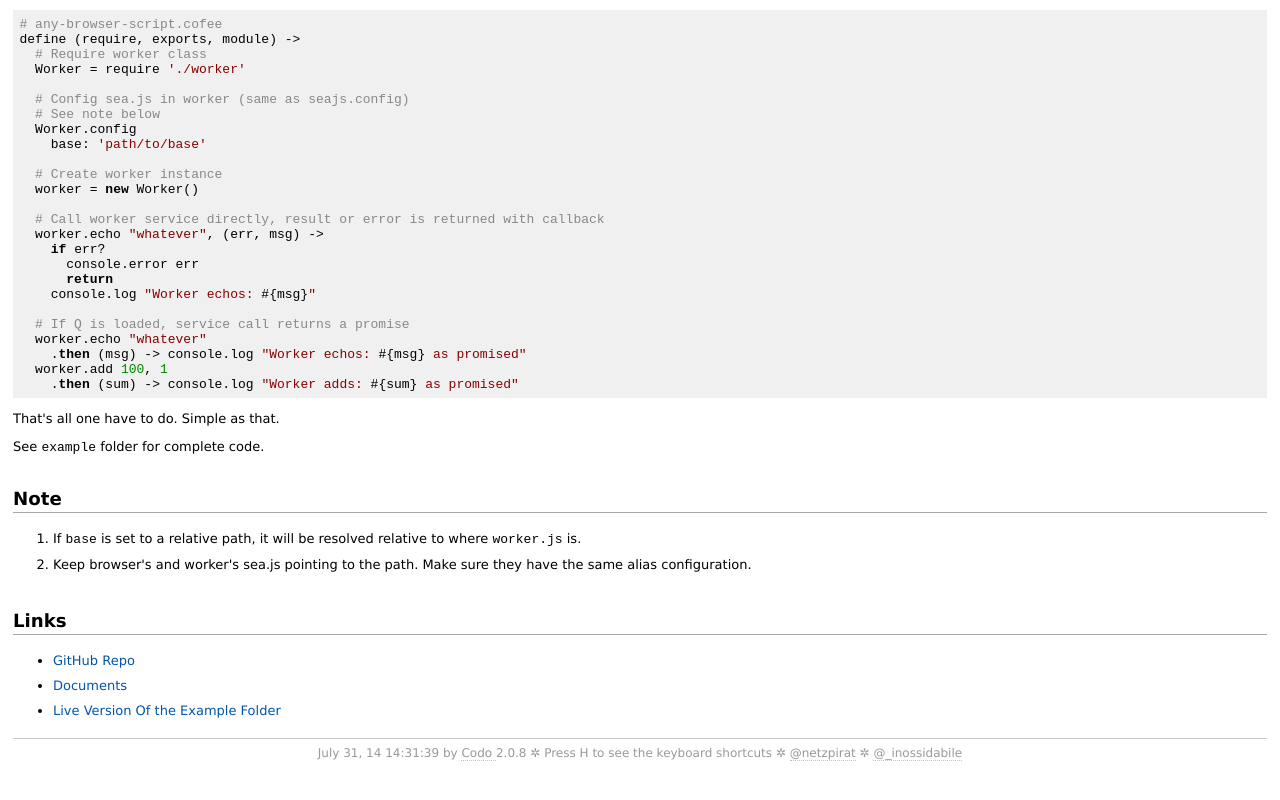
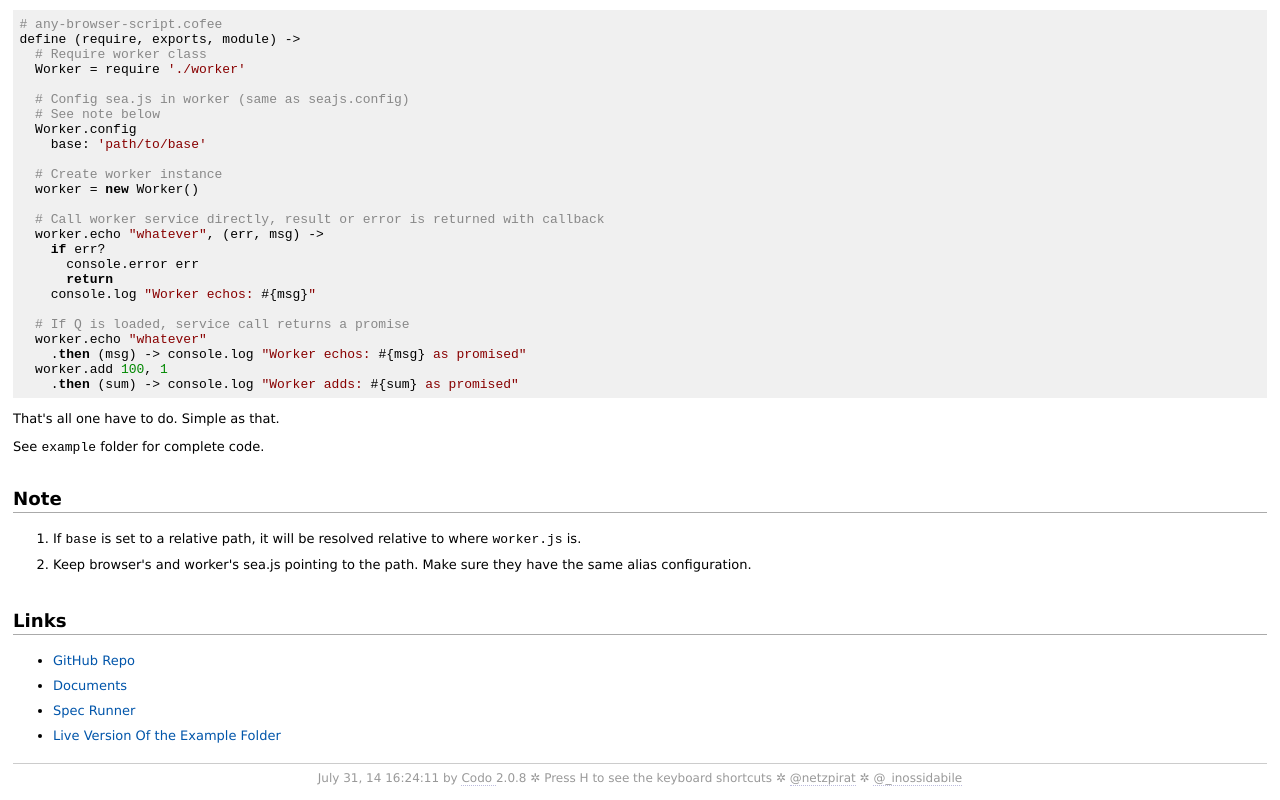
Before and after one commit to akfish/seajs-worker, a website: page doc/extra/README.md.html in a window 1280 px wide. Shown: the part 1164-1964 px from the top of the page. Before the commit the page ends 1939 px from the top, so only its background shows below. Drawn offline with Linux system fonts and the light colour scheme.

Commit message:
Add spec runner link to README.md

```diff
--- a/doc/extra/README.md.html
+++ b/doc/extra/README.md.html
@@ -112,13 +112,14 @@ define (require, exports, module) -&gt;
 <ul>
 <li><a href="https://github.com/akfish/seajs-worker">GitHub Repo</a></li>
 <li><a href="http://catx.me/seajs-worker/">Documents</a></li>
+<li><a href="http://catx.me/seajs-worker/tests/SpecRunner.html">Spec Runner</a></li>
 <li><a href="http://catx.me/seajs-worker/example/">Live Version Of the Example Folder</a></li>
 </ul>
 
       </div>
     </div>
     <div id='footer'>
-  July 31, 14 14:31:39 by
+  July 31, 14 16:24:11 by
   <a href='https://github.com/coffeedoc/codo' title='CoffeeScript API documentation generator'>
     Codo
   </a>
```
Also changed, not shown: doc/alphabetical_index.html (+1 -1 lines), doc/class/SeaWorker.html (+1 -1 lines), doc/file/src/example/adder.coffee.html (+1 -1 lines), doc/file/src/example/example-worker.coffee.html (+1 -1 lines), doc/file/src/example/main.coffee.html (+1 -1 lines), doc/file/src/launcher.coffee.html (+1 -1 lines), doc/file/src/worker.coffee.html (+1 -1 lines), README.md.
